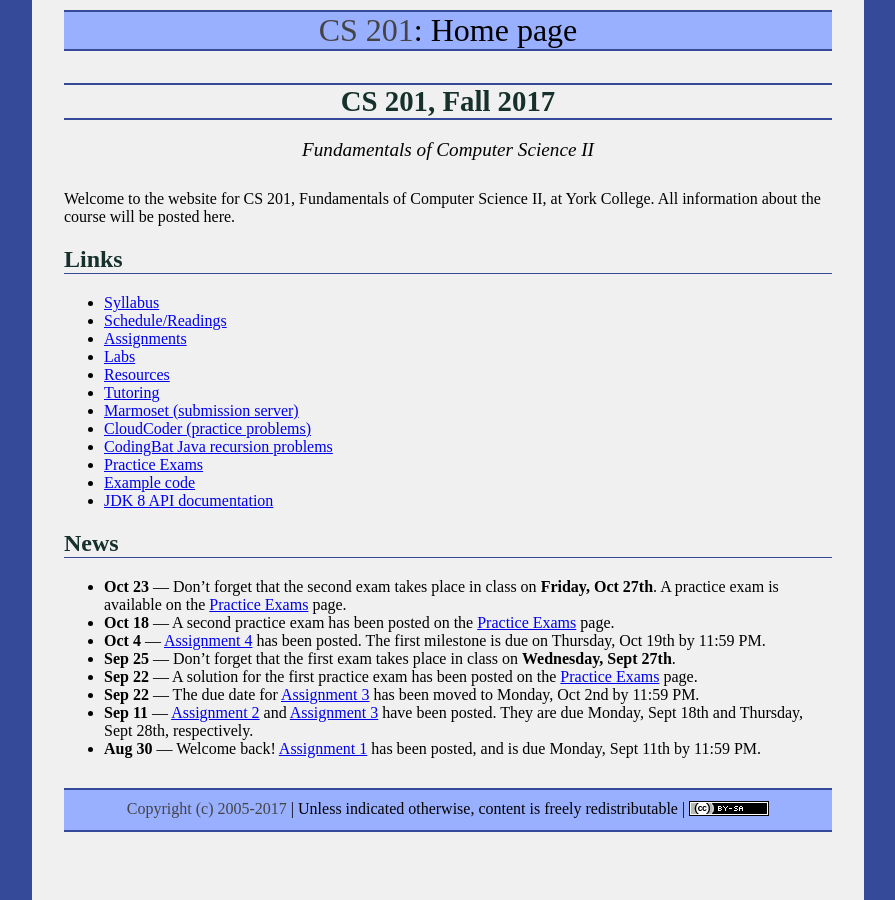
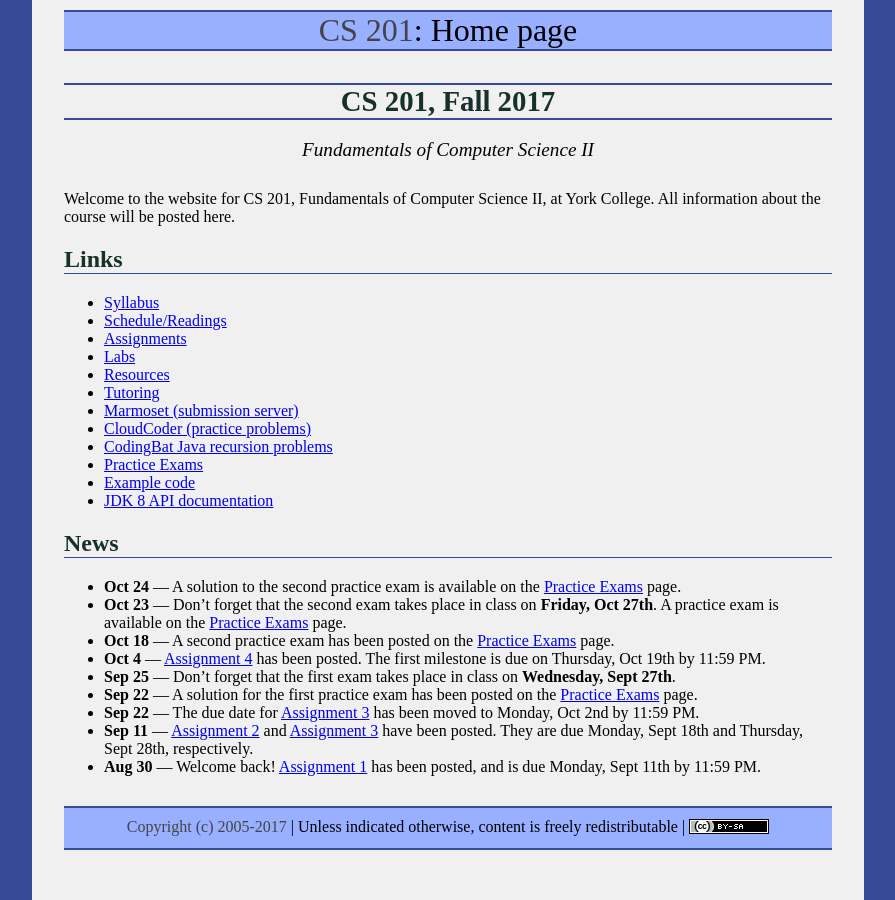
Before and after one commit to ycpcs/cs201-fall2017, a Jekyll site: the page built from index.md, in a window 1280 px wide. Shown: the whole page, without its empty margins (192-1087 px from the left). Built offline with Jekyll 4.4.1, drawn with Linux system fonts in a browser that asks for light colours.

Commit message:
news about soln to second practice exam

```diff
--- a/index.md
+++ b/index.md
@@ -26,6 +26,7 @@ Welcome to the website for CS 201, Fundamentals of Computer Science II, at York
 
 ## News
 
+* **Oct 24** &mdash; A solution to the second practice exam is available on the [Practice Exams](practice/index.html) page.
 * **Oct 23** &mdash; Don't forget that the second exam takes place in class on **Friday, Oct 27th**.  A practice exam is available on the [Practice Exams](practice/index.html) page.
 * **Oct 18** &mdash; A second practice exam has been posted on the [Practice Exams](practice/index.html) page.
 * **Oct 4** &mdash; [Assignment 4](assign/assign04.html) has been posted.  The first milestone is due on Thursday, Oct 19th by 11:59 PM.
```
